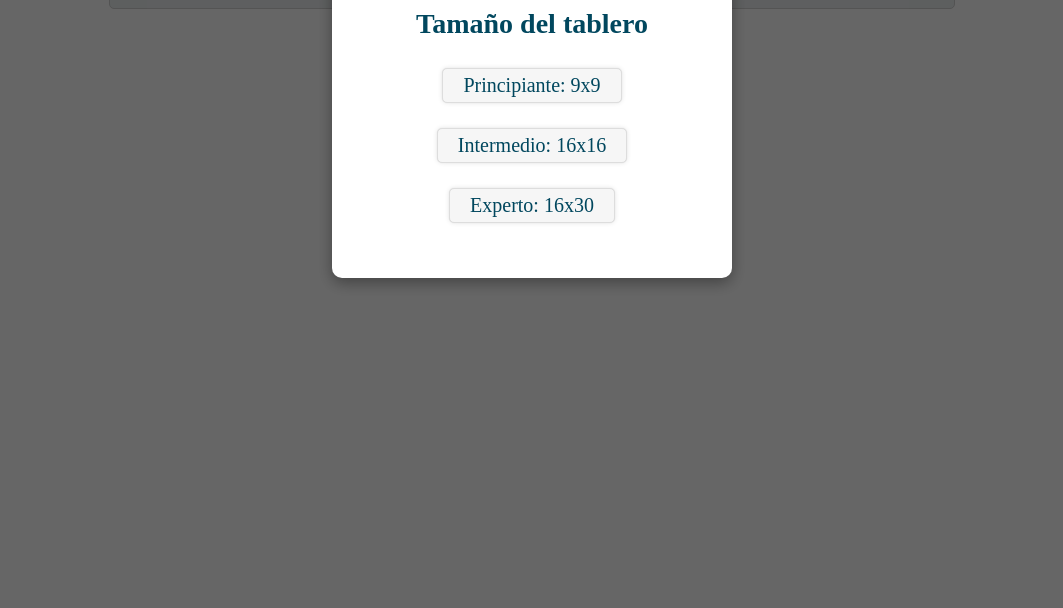
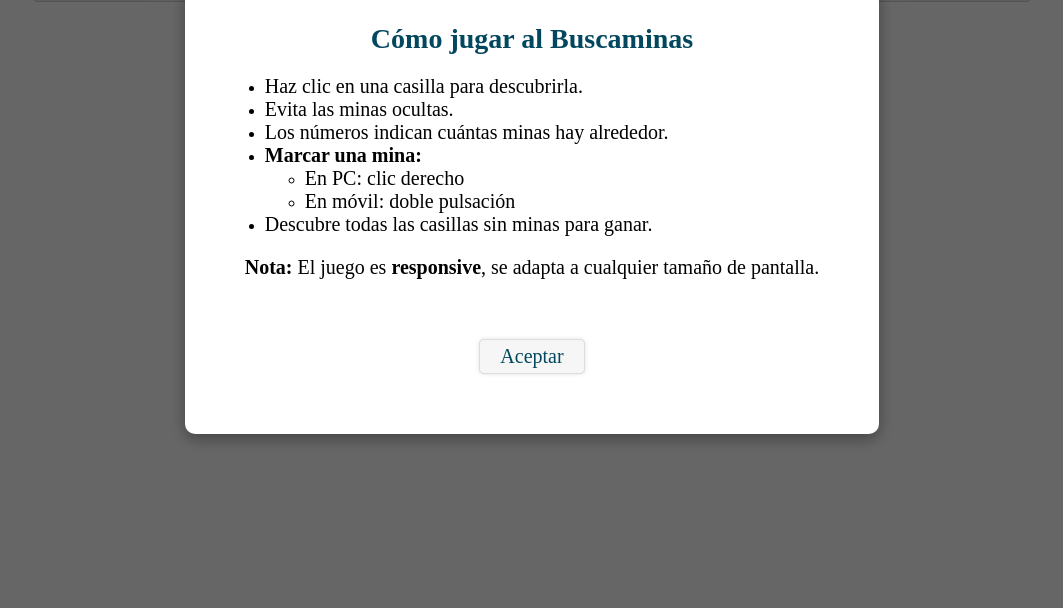
Before and after one commit to Grancanash/buscaminas, a website built with Vite: page index.html in a window 1280 px wide. Shown: the part 192-800 px from the top of the page, without its empty margins (108-1171 px from the left). Built offline with nearby package versions, Linux system fonts and the light colour scheme; a web font is replaced by a local one.

Commit message:
Se añaden instrucciones y se mejora la lógica de los modales

```diff
--- a/index.html
+++ b/index.html
@@ -13,8 +13,8 @@
             <header>
                 <div id="title" class="box">
                     <h1>Buscaminas</h1>
-                    <p>Descubre las casillas vacías evitando las minas ocultas</p>
-                    <p>¡¡Suerte!!</p>
+                    <!-- <p>Descubre las casillas vacías evitando las minas ocultas</p> -->
+                    <button id="btn-instrucciones">Instrucciones</button>
                 </div>
                 <div id="console" class="box">
                     <div id="info">
@@ -44,14 +44,48 @@
             <!-- Fin Tablero del juego -->
         </section>
     </main>
-    <div id="prompt-window" class="window">
-        <div class="prompt-box">
+    <div id="prompt-difficult" class="modal">
+        <div class="box">
             <h2>Tamaño del tablero</h2>
             <p><button type="button" id="btn_beginner">Principiante: 9x9</button></p>
             <p><button type="button" id="btn_intermediate">Intermedio: 16x16</button></p>
             <p><button type="button" id="btn_expert">Experto: 16x30</button></p>
         </div>
     </div>
+    <div id="modal-instructions" class="modal">
+        <div class="box ">
+            <h2>Cómo jugar al Buscaminas</h2>
+            <div>
+                <ul>
+                    <li>
+                        <p>Haz clic en una casilla para descubrirla.</p>
+                    </li>
+                    <li>
+                        <p>Evita las minas ocultas.</p>
+                    </li>
+                    <li>
+                        <p>Los números indican cuántas minas hay alrededor.</p>
+                    </li>
+                    <li>
+                        <p><strong>Marcar una mina:</strong></p>
+                        <ul>
+                            <li>
+                                <p>En PC: clic derecho</p>
+                            </li>
+                            <li>
+                                <p>En móvil: doble pulsación</p>
+                            </li>
+                        </ul>
+                    </li>
+                    <li>
+                        <p>Descubre todas las casillas sin minas para ganar.</p>
+                    </li>
+                </ul>
+                <p id="responsive"><strong>Nota:</strong> El juego es <strong>responsive</strong>, se adapta a cualquier tamaño de pantalla.</p>
+            </div>
+            <button id="btn-accept-intrutions">Aceptar</button>
+        </div>
+    </div>
     <script type="module" src="./src/main.js"></script>
 </body>
 
--- a/src/buscaminas copy.js
+++ b/src/buscaminas copy.js
@@ -28,7 +28,7 @@ export class Buscaminas {
     }
 
     promptGridSize = () => {
-        document.getElementById('prompt-window').style.display = 'block';
+        document.getElementById('prompt-difficult').style.display = 'block';
         return new Promise(resolve => {
             document.getElementById('btn_beginner').addEventListener('click', (event) => {
                 this.hidePrompt();
@@ -49,7 +49,7 @@ export class Buscaminas {
     }
 
     hidePrompt = () => {
-        const box = document.getElementById('prompt-window');
+        const box = document.getElementById('prompt-difficult');
         box.style.opacity = 0;
         box.addEventListener("transitionend", () => {
             box.style.display = "none";
@@ -57,7 +57,7 @@ export class Buscaminas {
     }
 
     showPrompt = () => {
-        const box = document.getElementById('prompt-window');
+        const box = document.getElementById('prompt-difficult');
         box.style.display = "block";
         setTimeout(() => {
             box.style.opacity = 1;
--- a/src/buscaminas.js
+++ b/src/buscaminas.js
@@ -11,12 +11,28 @@ export class Buscaminas {
 
     constructor() {
         this.#timer = new Timer("timer-display");
-        this.promptGridSize()
-            .then(event => {
-                this.initListeners();
-            })
         // Reinicio de récords
         this.handleResetButton();
+        // Mostrar instrucciones
+        this.showInstructions().then(() => {
+            // Mostrar prompt de dificultad
+            this.promptGridSize()
+                .then(event => {
+                    this.initListeners();
+                })
+        });
+    }
+
+    showInstructions = () => {
+        // Mostrar nondal de instrucciones
+        return new Promise((resolve) => {
+            const idModal = 'modal-instructions'
+            this.showModal(idModal)
+            document.getElementById('btn-accept-intrutions').addEventListener('click', () => {
+                this.hideModal(idModal);
+                resolve();
+            })
+        })
     }
 
     handleResetButton = () => {
@@ -28,37 +44,37 @@ export class Buscaminas {
     }
 
     promptGridSize = () => {
-        document.getElementById('prompt-window').style.display = 'block';
+        this.showModal('prompt-difficult');
         return new Promise(resolve => {
             document.getElementById('btn_beginner').addEventListener('click', (event) => {
-                this.hidePrompt();
+                this.hideModal('prompt-difficult');
                 this.initGrid(1);
                 resolve();
             });
             document.getElementById('btn_intermediate').addEventListener('click', (event) => {
-                this.hidePrompt();
+                this.hideModal('prompt-difficult');
                 this.initGrid(2);
                 resolve();
             });
             document.getElementById('btn_expert').addEventListener('click', (event) => {
-                this.hidePrompt();
+                this.hideModal('prompt-difficult');
                 this.initGrid(3);
                 resolve();
             });
         })
     }
 
-    hidePrompt = () => {
-        const box = document.getElementById('prompt-window');
+    hideModal = (idModal) => {
+        const box = document.getElementById(idModal);
         box.style.opacity = 0;
         box.addEventListener("transitionend", () => {
             box.style.display = "none";
         }, { once: true });
     }
 
-    showPrompt = () => {
-        const box = document.getElementById('prompt-window');
-        box.style.display = "block";
+    showModal = (idModal) => {
+        const box = document.getElementById(idModal);
+        box.style.display = "flex";
         setTimeout(() => {
             box.style.opacity = 1;
         }, 100);
@@ -82,6 +98,7 @@ export class Buscaminas {
             this.#display = 'd'
         }
 
+        // Configuración del grid según dificultad
         let row, column = 0;
         switch (level) {
             case 1:
@@ -256,7 +273,7 @@ export class Buscaminas {
                 // document.getElementById('console').style.gap = 0;
             }, { once: true });
 
-            this.showPrompt();
+            this.showModal('prompt-difficult');
         })
     }
 
@@ -388,6 +405,10 @@ export class Buscaminas {
 
     // Listeners principales del tablero (MouseDown, MouseUp, ContextMenu)
     initListeners = () => {
+        // Listener del botón de instrucciones
+        document.getElementById('btn-instrucciones').addEventListener('click', () => {
+            this.showModal('modal-instructions');
+        })
         // Se elimina el menú contextual al pulsar botón derecho del ratón
         document.addEventListener('contextmenu', event => event.preventDefault());
         // Listener para el ratón pulsado
--- a/src/sass/components/_components.scss
+++ b/src/sass/components/_components.scss
@@ -1,3 +1,3 @@
 @forward 'buttons';
-@forward 'prompts';
+@forward 'modals';
 @forward 'header';
--- a/src/sass/components/_header.scss
+++ b/src/sass/components/_header.scss
@@ -20,6 +20,7 @@ header {
         display: flex;
         flex-direction: column;
         justify-content: center;
+        align-items: center;
         padding: 30px;
 
         h1 {
@@ -30,6 +31,10 @@ header {
         p:last-of-type {
             font-size: 22px;
             font-weight: 600;
+        }
+
+        #btn-instrucciones {
+            margin-top: 20px;
         }
     }
 
@@ -43,6 +48,7 @@ header {
         margin: 0 auto;
         transition: height .5s ease;
         padding: 30px;
+        font-size: 22px;
 
         #info {
             width: max-content;
@@ -114,7 +120,7 @@ header {
                 .btn-reset {
                     width: 30px;
                     height: 30px;
-                    background: url('../../../ ../../img/reset.svg');
+                    background: url('../../img/reset.svg');
                     background-repeat: no-repeat;
                     background-size: 15px 15px;
                     background-position: center;
@@ -142,7 +148,6 @@ header {
 
     @include abs.breakpoint(desktop) {
         flex-direction: row;
-        width: max-content;
         height: max-content;
         margin: 0 auto 30px;
         gap: 10px;
--- /dev/null
+++ b/src/sass/components/_modals.scss
@@ -0,0 +1,80 @@
+@use '../abstracts/abstracts' as abs;
+// @use '../abstracts/variables' as vars;
+
+.modal {
+    position: fixed;
+    top: 0;
+    left: 0;
+    width: 100vw;
+    height: 100vh;
+    background-color: rgba(0,0,0,.6);
+    display: none;
+    opacity: 1;
+    transition: opacity 0.5s ease;
+    justify-content: center;
+    align-items: center;
+
+    .box {
+        display: flex;
+        flex-direction: column;
+        justify-content: center;
+        align-items: center;
+        gap: 20px;
+        width: 100%;
+        height: 100%;
+        position: absolute;
+        padding: 0 30px;
+        background-color: white;
+        box-shadow: rgba(0, 0, 0, 0.35) 0px 5px 15px;
+
+        @include abs.breakpoint(desktop) {
+            width: fit-content;
+            height: fit-content;
+            padding: 40px 60px 60px;
+            border-radius: 10px;
+
+            h2 {
+                font-size: 28px;
+            }
+
+            p {
+                font-size: 20px;
+            }
+        }
+
+        h2 {
+            font-weight: 600;
+            color: abs.$blue;
+        }
+
+        div {
+            ul {
+                list-style: inherit;
+                margin-left: 20px;
+                ul {
+                    margin-left: 40px;
+                    list-style: circle;
+                }
+            }
+            #responsive {
+                margin-top: 20px;
+            }
+        }
+
+        #btn-accept-intrutions {
+            margin-top: 40px;
+        }
+    }
+
+    .prompt-box {
+        width: fit-content;
+        height: fit-content;
+    }
+
+    .instructions-box {
+        width: fit-content;
+        height: fit-content;
+        // left: calc(50vw - conte / 2);
+        // top: calc(40vh - fit-content / 2);
+    }
+}
--- a/src/sass/components/_prompts.scss
+++ /dev/null
@@ -1,42 +0,0 @@
-@use '../abstracts/variables' as vars;
-
-.window {
-    position: fixed;
-    top: 0;
-    left: 0;
-    width: 100vw;
-    height: 100vh;
-    background-color: rgba(0,0,0,.6);
-    display: none;
-    opacity: 1;
-    transition: opacity 0.5s ease;
-
-    .prompt-box {
-        position: absolute;
-        width: 400px;
-        height: 300px;
-        left: calc(50vw - 400px / 2);
-        top: calc(40vh - 300px / 2);
-        padding: 30px;
-        border-radius: 10px;
-        background-color: white;
-        box-shadow: rgba(0, 0, 0, 0.35) 0px 5px 15px;
-
-        display: flex;
-        flex-direction: column;
-        justify-content: center;
-        align-items: center;
-
-        h2 {
-            flex: 2;
-            font-size: 28px;
-            font-weight: 600;
-            color: vars.$blue;
-        }
-
-        p {
-            flex: 2;
-            font-size: 20px;
-        }
-    }
-}
```
